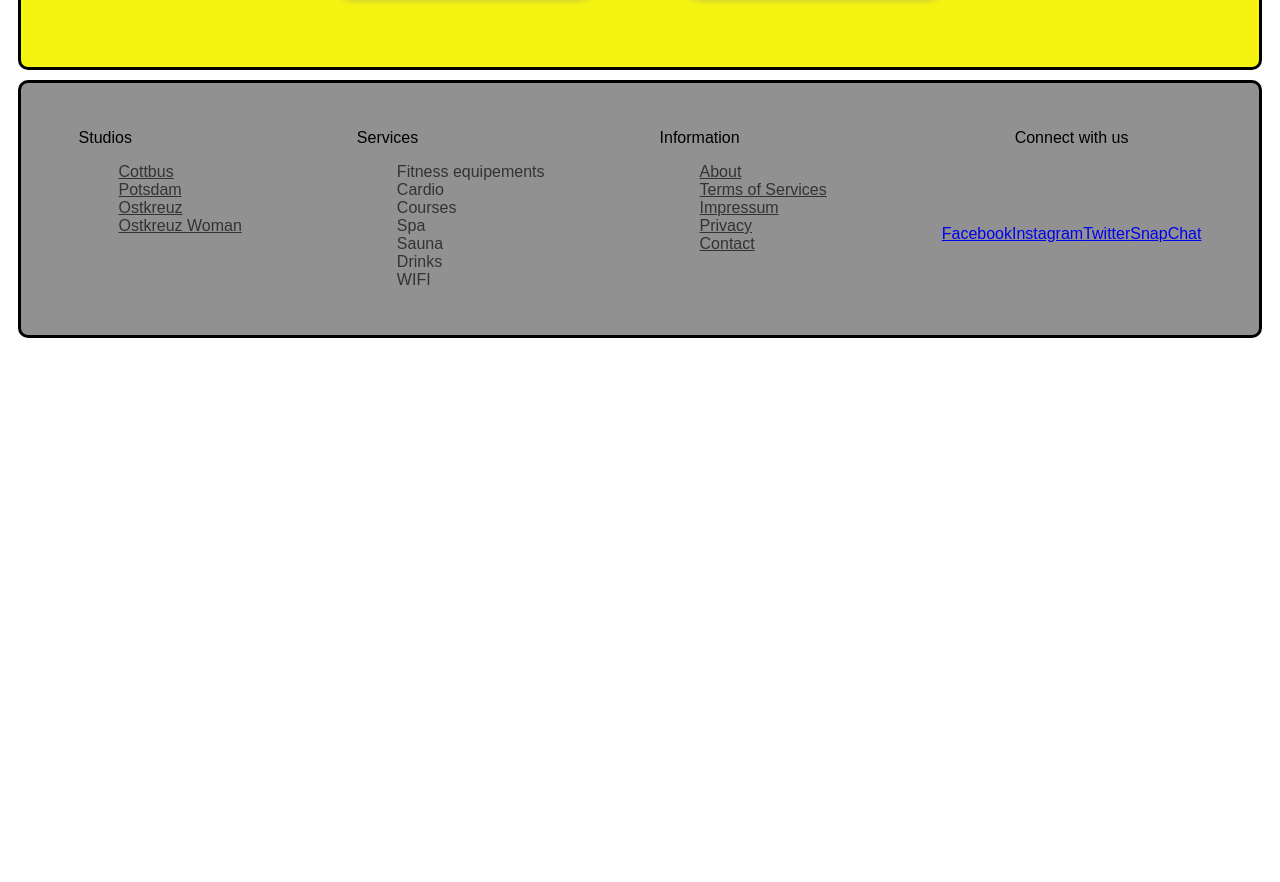
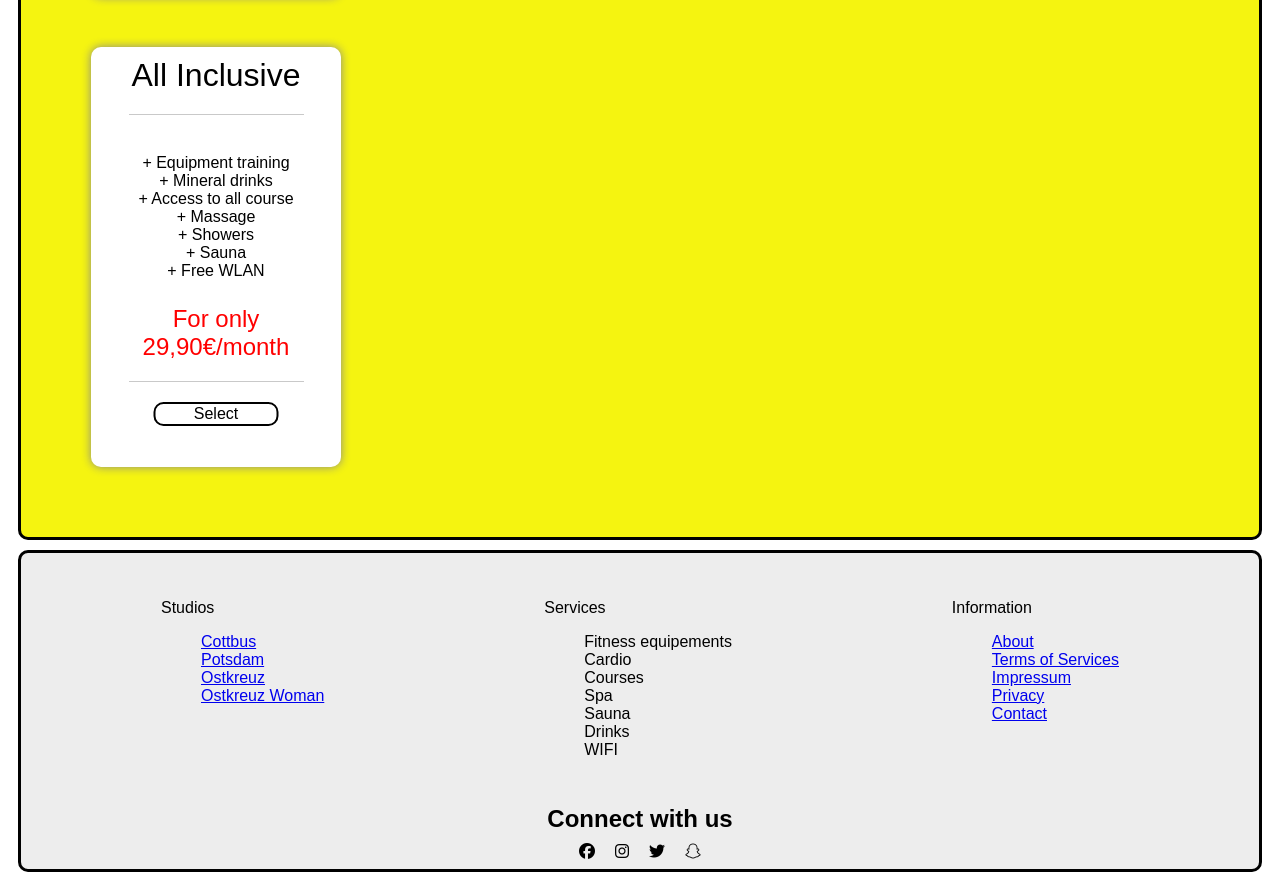
Before and after one commit to huda46/WebDocsPrj, a plain HTML site: page assignment2b/registration.html in a window 1280 px wide. Shown: the part 571-1453 px from the top of the page. Before the commit the page ends 919 px from the top, so only its background shows below. Drawn offline with Linux system fonts and the light colour scheme.

Commit message:
used footer of PhongCSS

```diff
--- a/assignment2b/CSS/style.css
+++ b/assignment2b/CSS/style.css
@@ -135,52 +135,3 @@ main.greyMain {
     border-style: solid;
     background: rgba(237,238,238,255);
 }
-
-/*--------------footer */
-footer {
-    background-color: #919191;
-    margin: 10px;
-    border-radius:  10px;
-    border-style: solid;
-
-}
-footer > div{
-    margin: 30px;
-}
-
-
-.footer_services > li, .footer_link > li > a{
-    color: #333333;
-}
-ul { list-style: none }
-.footer{
-   display: flex;
-    justify-content: space-around;
-    flex-wrap: wrap;
-
-}
-.social_text{
-    grid-column-start: 1;
-    grid-column-end: 5;
-    display: grid;
-
-
-}
-.connect_with_us{
-    grid-column-start: 1;
-    grid-column-end: 5;
-    text-align: center;
-}
-.social_link{
-    display: flex;
-    justify-content: space-around;
-    flex-wrap: wrap;
-}
-
-.horizontalContainer {
-    display: flex;
-    margin: 0 auto;
-    justify-content: center;
-    align-items: center;
-    flex-wrap: wrap;
-}
--- a/assignment2b/registration.html
+++ b/assignment2b/registration.html
@@ -6,6 +6,8 @@
     <meta name="description" content="Principal page with logo, all links to other pages, news and link to registration.">
     <link rel="stylesheet" href="CSS/style.css" />
     <link rel="stylesheet" href="CSS/registration.css" />
+    <link rel="stylesheet" href="Phong-CSS/footer.css" />
+    <script src="https://kit.fontawesome.com/38db35dbd3.js" crossorigin="anonymous"></script>
 
 </head>
 <body>
@@ -78,7 +80,8 @@
         </div>
     </main>
 
-    <footer class="footer">
+    <footer>
+        <div class="footer">
             <div>
                 <p>Studios</p>
                 <ul class="footer_link">
@@ -103,7 +106,7 @@
             </div>
             <div>
                 <p>Information</p>
-            <ul class="footer_link">
+                <ul class="">
                     <li><a href="about.html">About</a></li>
                     <li><a href="termsOfServices.html">Terms of Services</a></li>
                     <li><a href="imprint.html">Impressum</a></li>
@@ -111,15 +114,14 @@
                     <li><a href="contact.html">Contact</a></li>
                 </ul>
             </div>
-
-
-        <div class="social_text">
-             <p class="connect_with_us"> Connect with us</p>
-            <div class="social_link">
-                <a href="about.html">Facebook</a>
-                <a href="about.html">Instagram</a>
-                <a href="about.html">Twitter</a>
-                <a href="about.html">SnapChat</a>
+        </div>
+        <div>
+            <h2 class="social"> Connect with us</h2>
+            <div class="social flex-items">
+                <i class="fa-brands fa-facebook icons"></i>
+                <i class="fa-brands fa-instagram icons"></i>
+                <i class="fa-brands fa-twitter icons"></i>
+                <i class="fa-brands fa-snapchat icons"></i>
             </div>
         </div>
     </footer>
```
Also changed, not shown: assignment2b/beFit.html (+12 -13 lines), assignment2b/contact.html (+13 -11 lines), assignment2b/imprint.html (+17 -13 lines), assignment2b/ostkreuz.html (+12 -11 lines), assignment2b/privacy.html (+17 -12 lines), assignment2b/termsOfServices.html (+15 -12 lines). Lines whose indentation alone changed are shown as unchanged.
